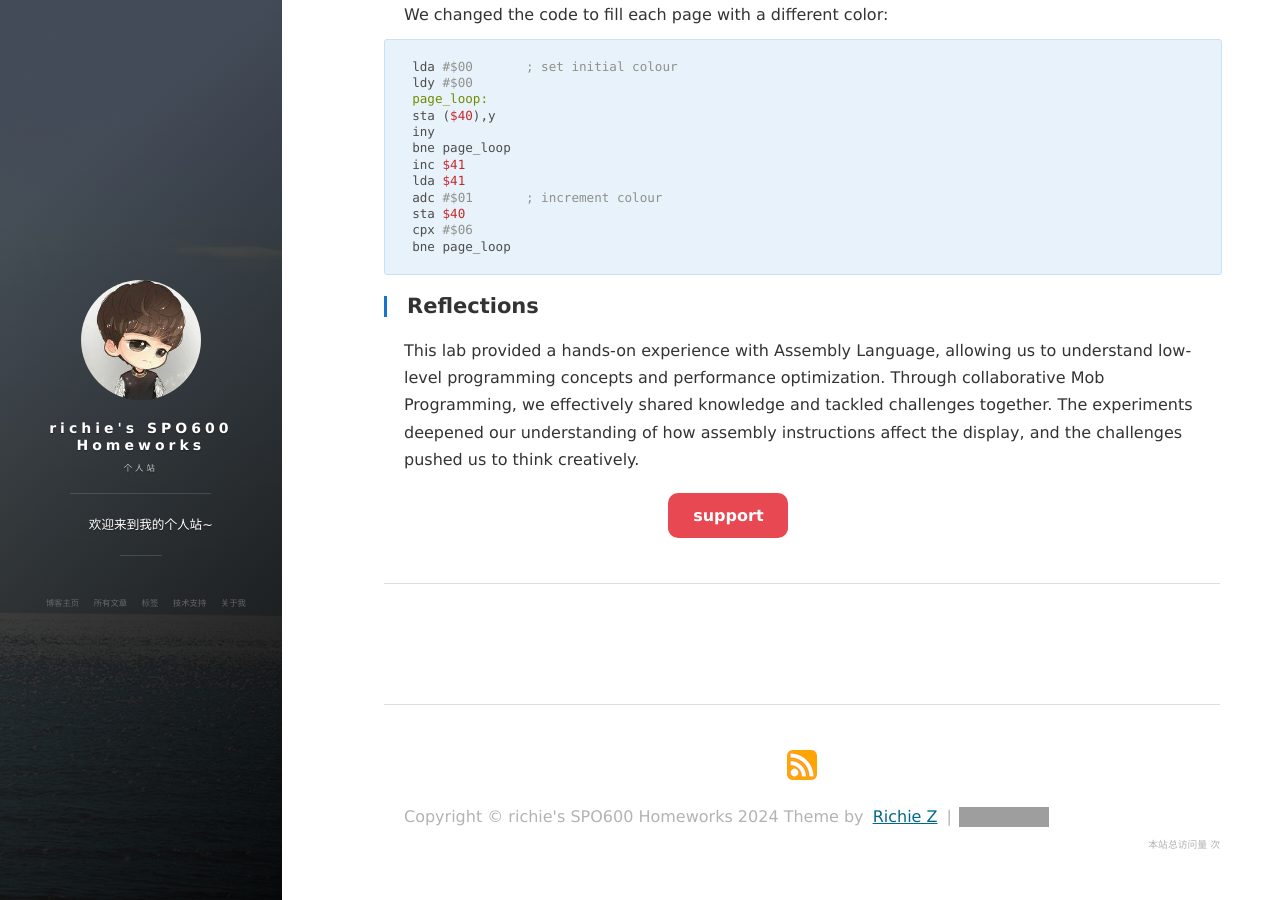
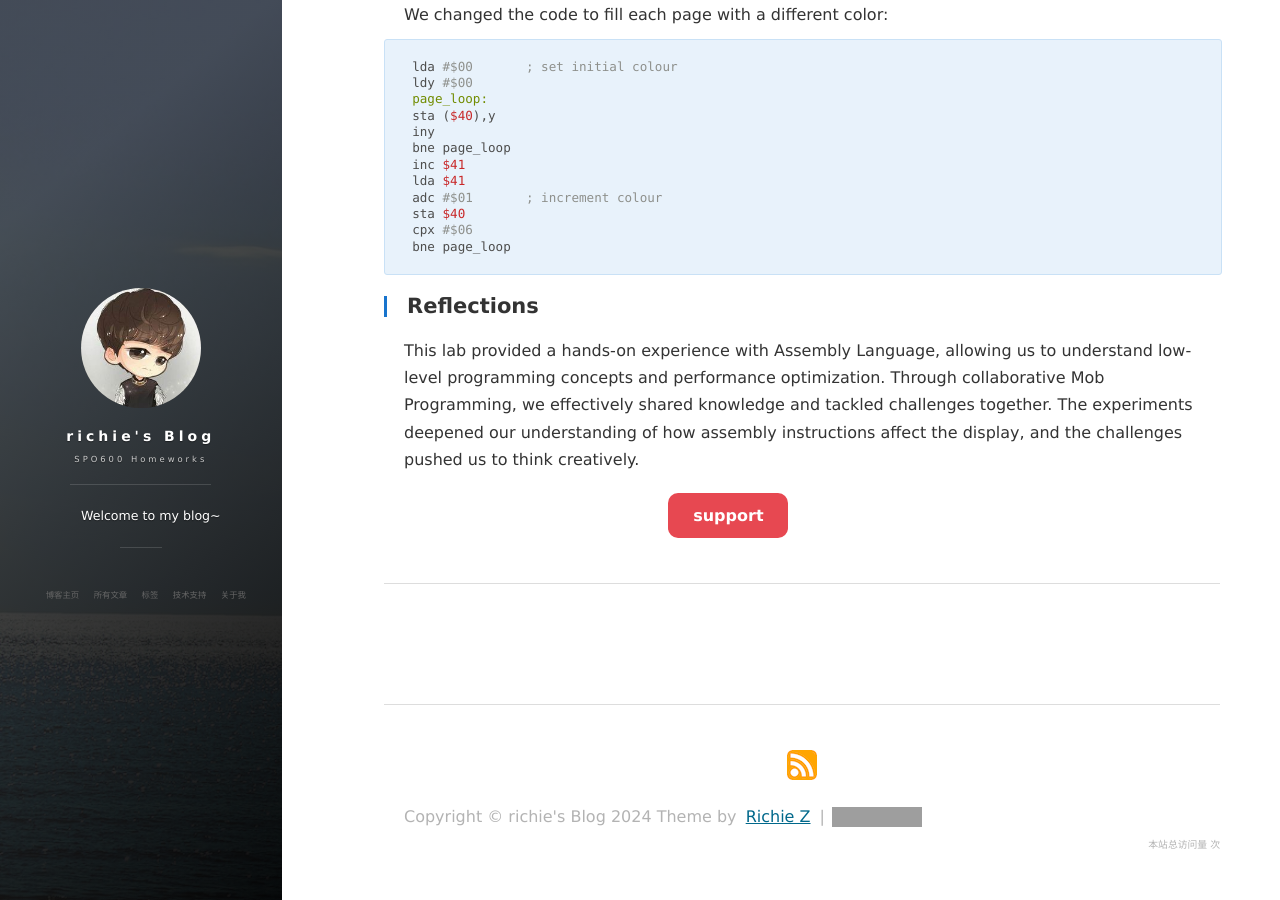
Before and after one commit to richie119/richie119.github.io, a Jekyll site: the page built from _posts/2024-05-17-Lab_1.md, in a window 1280 px wide and 900 px high, scrolled down 2519 px. Built offline with Jekyll 4.4.1, drawn with Linux system fonts in a browser that asks for light colours; nearby versions of some CDN libraries; comment, search, counter and statistics services are not loaded; some of the changed text lies outside the part shown; grey boxes are pictures that could not be loaded.

Commit message:
revise some setup

```diff
--- a/_config.yml
+++ b/_config.yml
@@ -1,7 +1,7 @@
 # Basic
-title: richie's SPO600 Homeworks
-subtitle: 个人站
-description: 欢迎来到我的个人站~
+title: richie's Blog
+subtitle: SPO600 Homeworks
+description: Welcome to my blog~
 # 头像里面的标题
 avatarTitle: Richie Z
 # 头像里面的描述
--- a/_includes/read-more.html
+++ b/_includes/read-more.html
@@ -2,7 +2,7 @@
    {% if page.next %}
    {% assign current = page.next %}
    <div class="read-more-item">
-       <span class="read-more-item-dim">最近的文章</span>
+       <span class="read-more-item-dim">recent articles</span>
        <h2 class="post-list__post-title post-title"><a href="{{ current.url }}" title="link to {{ current.title }}">{{ current.title }}</a></h2>
        <p class="excerpt">{{ current.content | markdownify | strip_html | strip_newlines | truncate: 250 }}&hellip;</p>
        <div class="post-list__meta"><time datetime="{{current.date | date: date_to_xmlschema}}" class="post-list__meta--date date">{{current.date | date: "%F"}}</time> &#8226; <span class="post-list__meta--tags tags">{{current.tags}}</span><a class="btn-border-small" href={{current.url}}>继续阅读</a></div>
@@ -12,7 +12,7 @@
    {% if page.previous %}
    {% assign current = page.previous %}
    <div class="read-more-item">
-       <span class="read-more-item-dim">更早的文章</span>
+       <span class="read-more-item-dim">older ones</span>
        <h2 class="post-list__post-title post-title"><a href="{{ current.url }}" title="link to {{ current.title }}">{{ current.title }}</a></h2>
        <p class="excerpt">{{ current.content | markdownify | strip_html | strip_newlines | truncate: 250 }}&hellip;</p>
        <div class="post-list__meta"><time datetime="{{current.date | date: date_to_xmlschema}}" class="post-list__meta--date date">{{current.date | date: "%F"}}</time> &#8226; <span class="post-list__meta--tags tags">{{current.tags}}</span><a class="btn-border-small" href={{current.url}}>继续阅读</a></div>
--- a/_layouts/post.html
+++ b/_layouts/post.html
@@ -13,13 +13,13 @@ layout: default
       <img src="/images/calendar.png" width="20px"/>
       <time datetime="{{page.date | date: date_to_xmlschema}}" itemprop="datePublished" class="post-meta__date date">{{page.date | date: "%F"}}</time>
 
-      <span id="busuanzi_container_page_pv"> | 阅读：<span id="busuanzi_value_page_pv"></span>次</span>
+      <span id="busuanzi_container_page_pv"> | View：<span id="busuanzi_value_page_pv"></span>times</span>
     </p>
     </div>
   </header>
 
   {% if site.enableToc %}
-    <h2 class="post-title">目录</h2>
+    <h2 class="post-title">Contents</h2>
     {% include toc.html html=content %}
   {% endif %}
 
```
